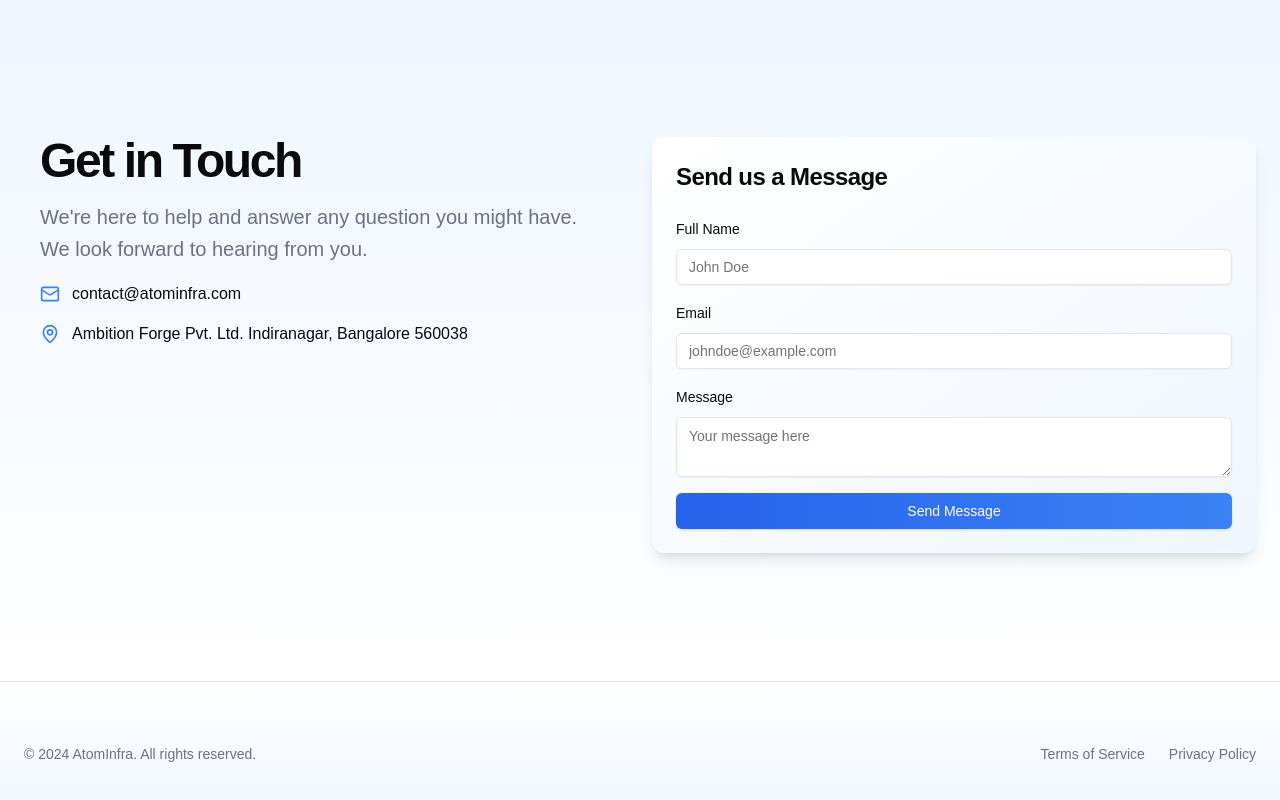
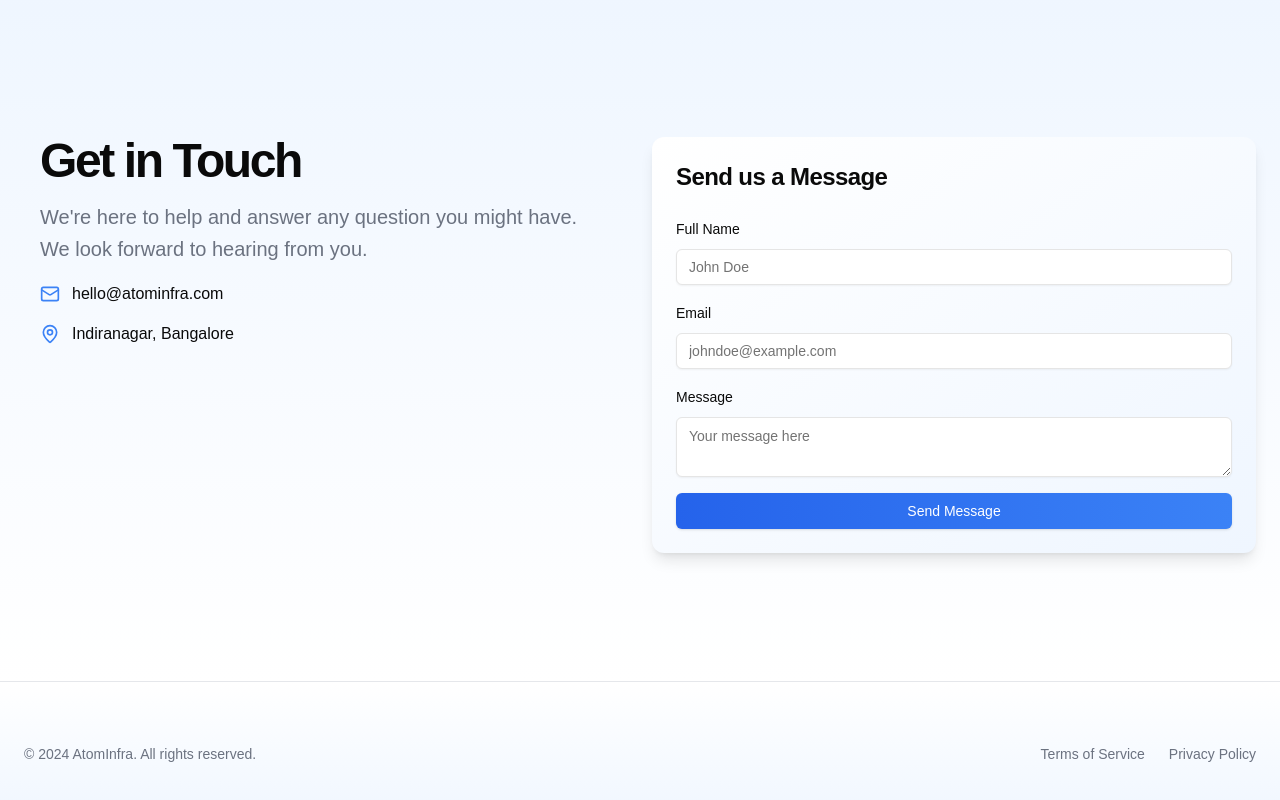
Before and after one commit to atominfra/landing-page, a Next.js app: page / in a window 1280 px wide. Shown: the part 3015-3815 px from the top of the page. Built offline with nearby package versions, Linux system fonts and the light colour scheme; no server answers.

Commit message:
changes address and email in contact us section

```diff
--- a/components/contact-section.tsx
+++ b/components/contact-section.tsx
@@ -68,13 +68,13 @@ export default function ContactSection() {
             <div className="space-y-4 px-4">
               <div className="flex items-center space-x-3">
                 <Mail className="w-5 h-5 text-blue-500" />
-                <span>contact@atominfra.com</span>
+                <span>hello@atominfra.com</span>
               </div>
               <div className="flex items-center space-x-3">
                 <MapPin className="w-5 h-5 text-blue-500" />
-                <span>Ambition Forge Pvt. Ltd.
+                <span>
                   Indiranagar, Bangalore
-                  560038</span>
+                  </span>
               </div>
             </div>
           </div>
```
